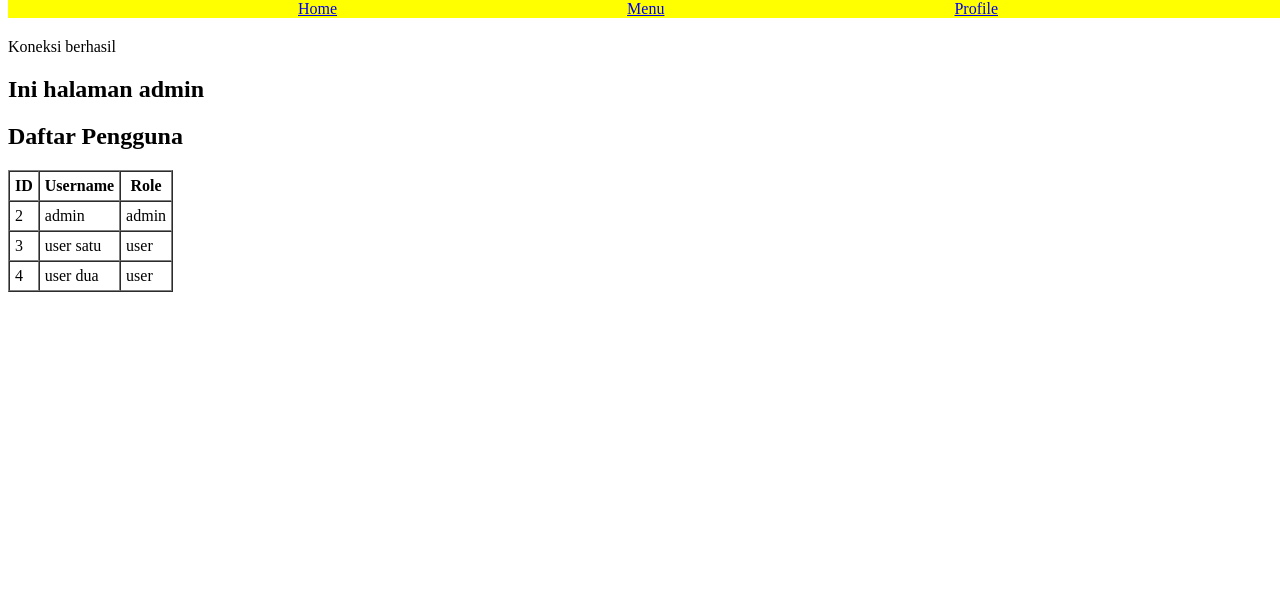
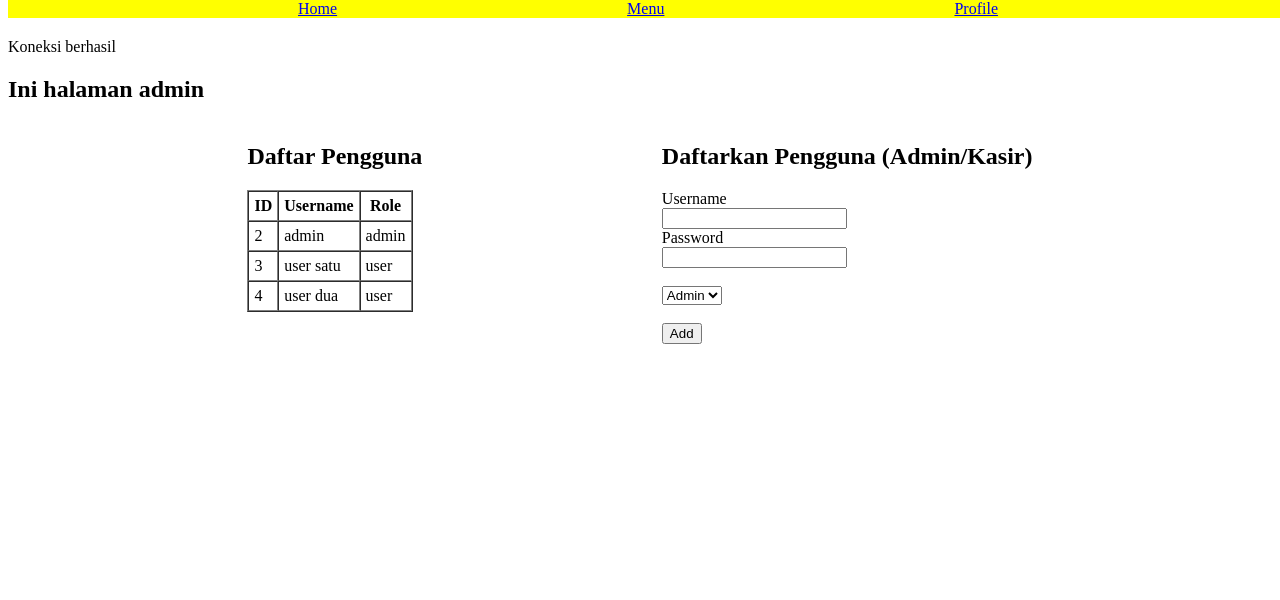
Before and after one commit to unidentifiedmeteor/TR_PW_Kel_8, a PHP site: page /admin_home.php in a window 1280 px wide. Shown: the top 600 px of the page. Run offline with PHP 8.4, Linux system fonts and the light colour scheme; the visitor is signed in with stand-in values (Sample User, id 1); data comes from the database, SQL or seed files in the repository.

Commit message:
sudah bisa sign up dari admin

```diff
--- a/admin_home.php
+++ b/admin_home.php
@@ -6,6 +6,25 @@ if (!isset($_SESSION["role"]) || $_SESSION["role"] !== "admin") {
     exit;
 }
 
+if($_SERVER['REQUEST_METHOD'] == 'POST'){
+    $username = $_POST["username"];
+    $password = $_POST["password"];
+    $role = $_POST["role"];
+
+    $result = $conn->prepare("SELECT id FROM roles WHERE username = ?");
+    $result->bind_param("s", $username);
+    $result->execute();
+    $result->store_result();
+
+    if($result->num_rows > 0){
+        echo "<br>"."Username sudah ada yang pakai";
+    } else {
+        $stmt = $conn->prepare("INSERT INTO roles (username, password, role) VALUES (?, ?, ?)");
+        $stmt->bind_param("sss", $username, $password, $role);
+        $stmt->execute();
+        echo "Anggota baru berhasil ditambahkan";
+    }
+}
 
 $result = $conn->query("SELECT * FROM roles ORDER BY id ASC");
 ?>
@@ -25,6 +44,7 @@ $result = $conn->query("SELECT * FROM roles ORDER BY id ASC");
         <a href="admin_profile.php">Profile</a>
     </div>
     <h2>Ini halaman admin</h2>
+    <div class="adminhome">
         <div class="tabel-roles">
             <h2>Daftar Pengguna</h2>
             <table border="1" cellspacing="0" cellpadding="5">
@@ -42,5 +62,20 @@ $result = $conn->query("SELECT * FROM roles ORDER BY id ASC");
                 <?php endwhile; ?>
             </table>
         </div>
+        <div class="signupAdmin">
+            <h2>Daftarkan Pengguna (Admin/Kasir)</h2>
+            <form method="post">
+                <label for="username">Username</label><br>
+                <input type="text" id="username" name="username" required><br>
+                <label for="password">Password</label><br>
+                <input type="password" id="password" name="password" required><br><br>
+                <select name="role" id="role">
+                    <option value="admin">Admin</option>
+                    <option value="kasir">Kasir</option>
+                </select><br><br>
+                <button type="submit">Add</button>
+            </form>
+        </div>
+    </div>
 </body>
 </html>
--- a/style.css
+++ b/style.css
@@ -33,3 +33,8 @@
     height: 100vh;
     box-sizing: border-box;
 }
+
+.adminhome{
+    display: flex;
+    justify-content: space-evenly;
+}
```
Lines whose indentation alone changed are shown as unchanged.
